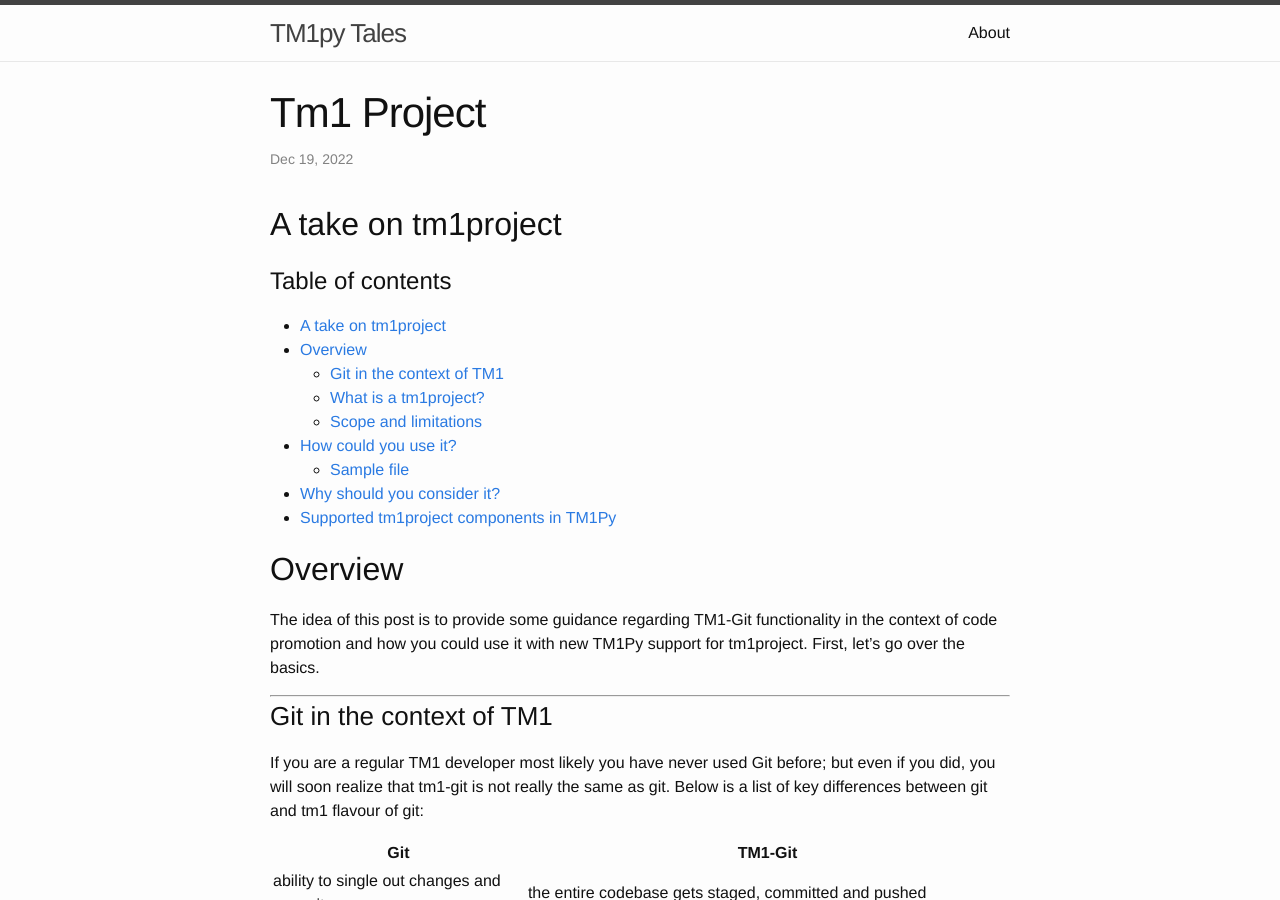
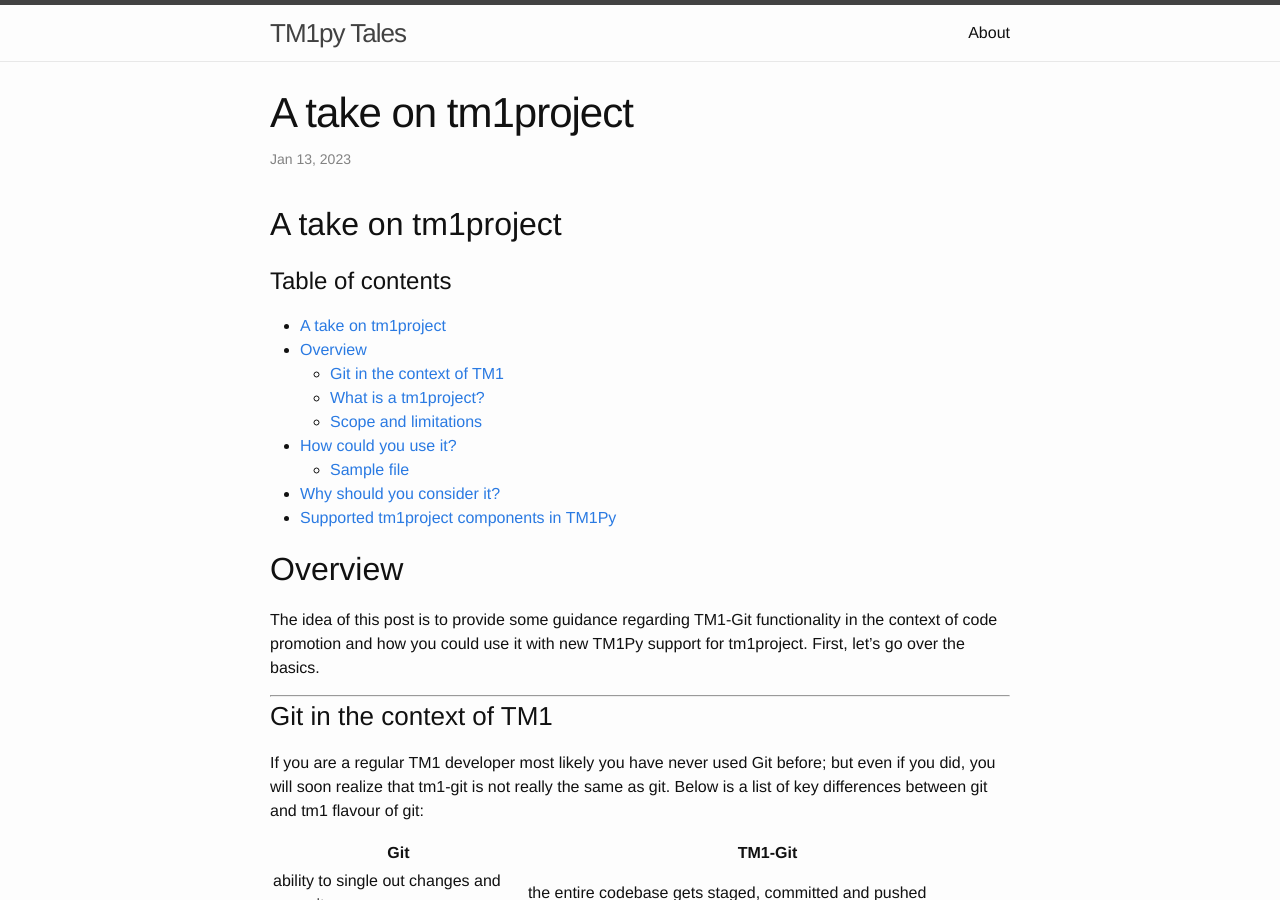
Before and after one commit to cubewise-code/tm1py-tales, a Jekyll site: the page built from _posts/2023-01-13-tm1-project.md, in a window 1280 px wide and 900 px high. Built offline with Jekyll 4.4.1, drawn with Linux system fonts in a browser that asks for light colours; our own code applies the rules of GitHub Pages for plain Markdown files; some of the changed text lies outside the part shown.

Commit message:
Add written by to tm1project tale

```diff
--- a/_posts/2022-12-19-tm1-project.md
+++ b/_posts/2023-01-13-tm1-project.md
@@ -1,4 +1,9 @@
-
+---
+layout: post
+title:  "A take on tm1project"
+date:   2023-01-13 15:15:00
+categories: introduction
+---
 
 ## A take on tm1project
 
@@ -59,9 +64,9 @@
 
 1. Use an 'official' tm1project (like the one below) so everybody knows what gets pushed/pulled and what happens before and after each action. If you change it everytime just to push what you want it will become unpredictable. Build *around* it, **not** in it.
 2. Using TM1Py, create a command line program to allow a developer to:
-   - [ ] Initialize and uninitialize a tm1 db against a Git repo.
-   - [ ] Push code to a repo branch
-   - [ ] Pull code from a repo branch
+   - [x] Initialize and uninitialize a tm1 db against a Git repo.
+   - [x] Push code to a repo branch
+   - [x] Pull code from a repo branch
 3. Create one 'official' branch per each environment/deployment (DEV, QA, UAT, PROD, SUPPORT, etc.)
 4. Do NOT push changes directly to official branches, create new branches based on them, so you can curate [^1]them and then raise a Pull Request to merge changes.
 
```
Also changed, not shown: other parts of _posts/2023-01-13-tm1-project.md (+9 -9 lines).
